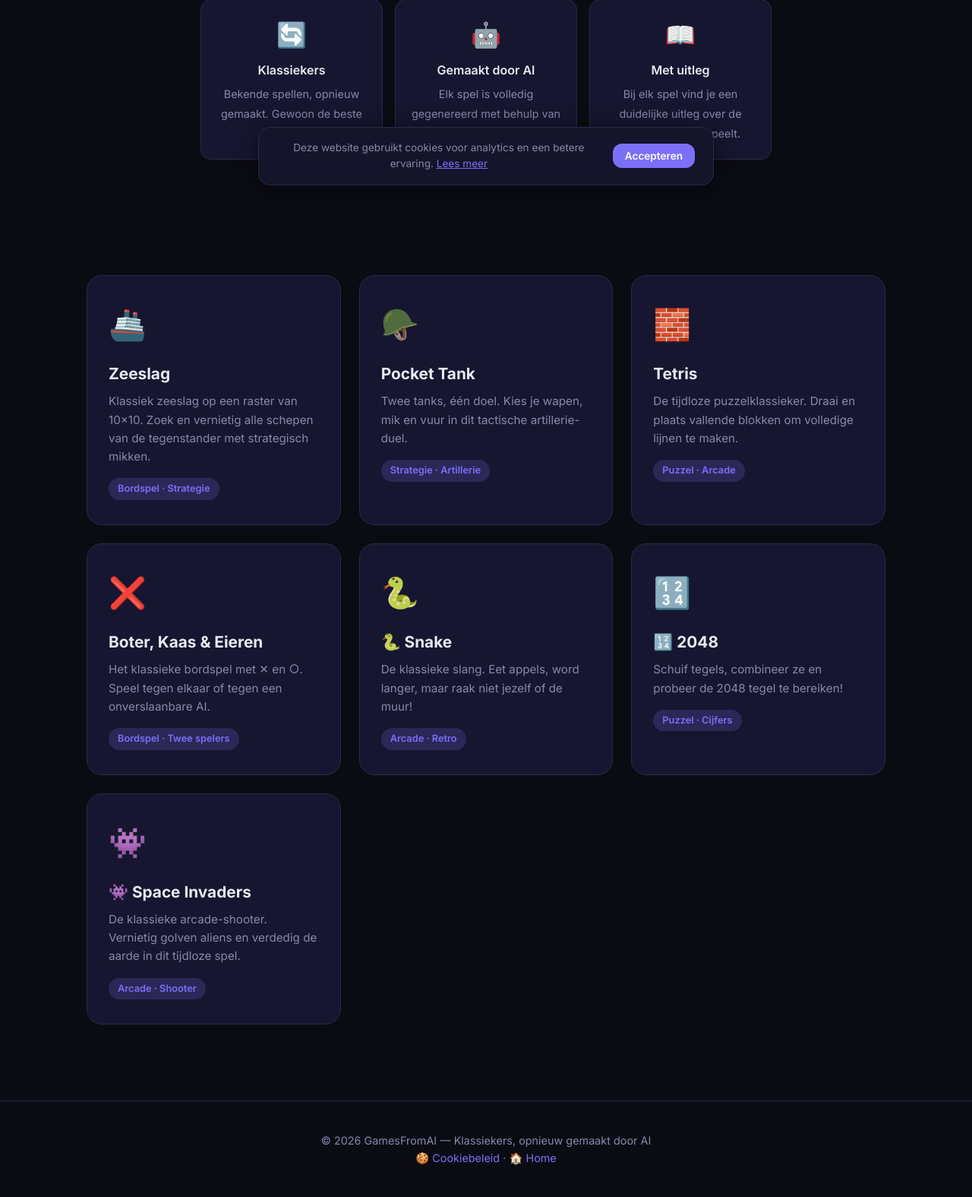
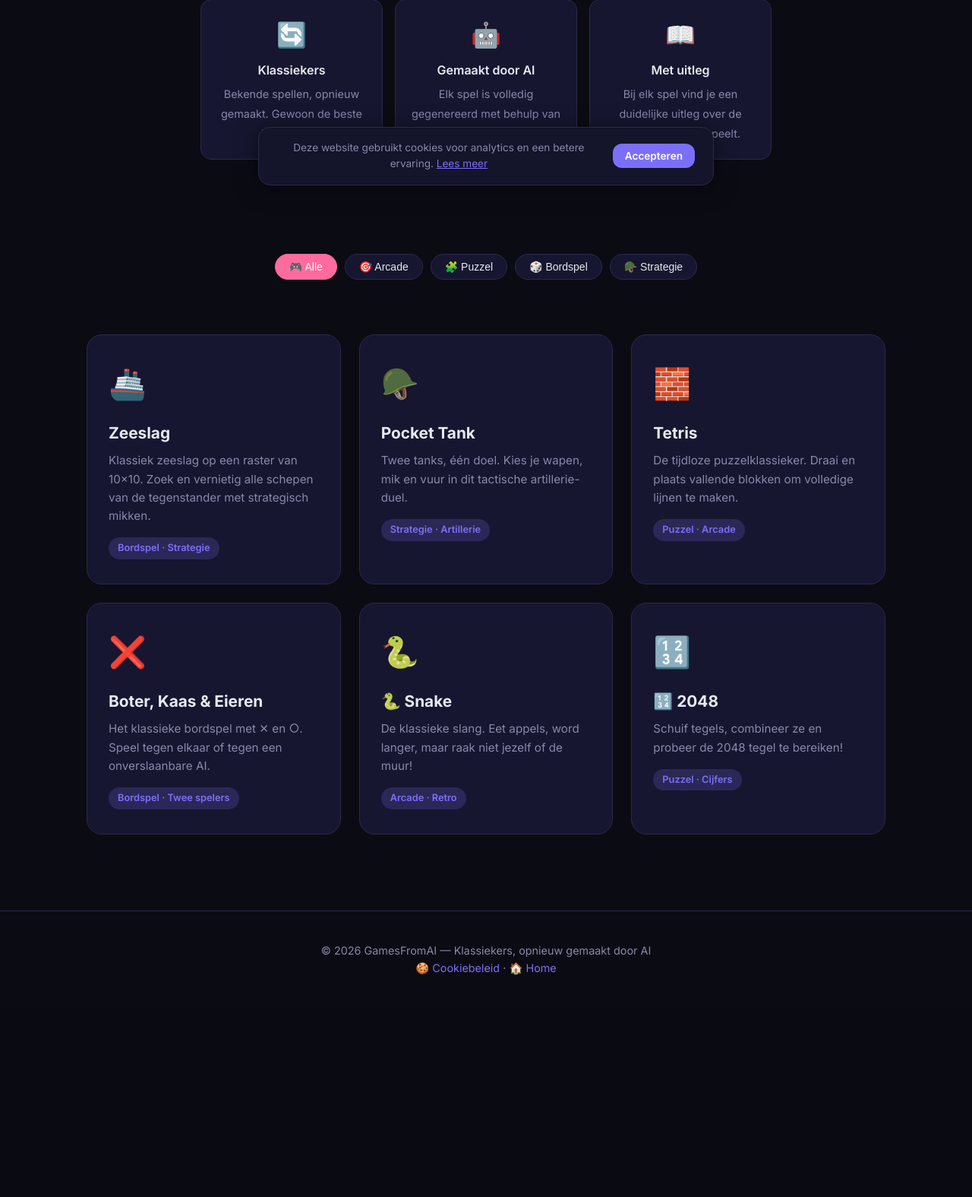
Before and after one commit to ronvissers/gamesfromai, a Flask app: page / in a window 1280 px wide. Shown: the part 532-2107 px from the top of the page at 76% size. After the commit the page ends 1815 px from the top, so only its background shows below. Run offline with Flask 3, Linux system fonts and the light colour scheme.

Commit message:
Categorie menu in header + filter op homepage: 6 random games, filter per type

```diff
--- a/static/css/style.css
+++ b/static/css/style.css
@@ -368,6 +368,37 @@ body {
     max-width: 100%;
 }
 
+/* Category filter bar */
+.category-bar {
+    display: flex;
+    flex-wrap: wrap;
+    gap: 10px;
+    justify-content: center;
+    margin: 32px 0 12px;
+    padding: 0 16px;
+}
+.cat-btn {
+    padding: 8px 18px;
+    border: 1px solid var(--border);
+    border-radius: 20px;
+    background: var(--card-bg);
+    color: var(--text);
+    font-size: 14px;
+    font-weight: 500;
+    cursor: pointer;
+    transition: all 0.2s;
+}
+.cat-btn:hover {
+    background: var(--accent);
+    color: #fff;
+    border-color: var(--accent);
+}
+.cat-btn.active {
+    background: var(--accent);
+    color: #fff;
+    border-color: var(--accent);
+}
+
 .fullscreen-btn {
     position: absolute;
     top: 8px;
--- a/static/js/i18n.js
+++ b/static/js/i18n.js
@@ -14,6 +14,13 @@ const i18n = {
         "nav-space": "👾 Space Invaders",
         "nav-snake": "🐍 Snake",
         "nav-2048": "🔢 2048",
+
+        // Categories
+        "cat-all": "🎮 Alle",
+        "cat-arcade": "🎯 Arcade",
+        "cat-puzzel": "🧩 Puzzel",
+        "cat-bordspel": "🎲 Bordspel",
+        "cat-strategie": "🪖 Strategie",
 
         // Hero
         "hero-title": "Klassiekers, opnieuw gemaakt",
@@ -206,6 +213,13 @@ const i18n = {
         "nav-snake": "🐍 Snake",
         "nav-2048": "🔢 2048",
 
+        // Categories
+        "cat-all": "🎮 All",
+        "cat-arcade": "🎯 Arcade",
+        "cat-puzzel": "🧩 Puzzle",
+        "cat-bordspel": "🎲 Board Game",
+        "cat-strategie": "🪖 Strategy",
+
         // Hero
         "hero-title": "Classics, rebuilt",
         "hero-sub": "Battleship, Space Invaders, Pocket Tank and Tetris — fully rebuilt by AI.",
--- a/templates/base.html
+++ b/templates/base.html
@@ -81,14 +81,20 @@
             <ul class="dropdown-list">
                 <li><a href="/" data-i18n="nav-home">🏠 Home</a></li>
                 <li class="divider"></li>
-                <li><span class="dropdown-label" data-i18n="nav-games">🎮 Spellen</span></li>
+                <li><span class="dropdown-label">🎯 <span data-i18n="cat-arcade">Arcade</span></span></li>
+                <li><a href="/snake" data-i18n="nav-snake">🐍 Snake</a></li>
+                <li><a href="/space-invaders" data-i18n="nav-space">👾 Space Invaders</a></li>
+                <li class="divider"></li>
+                <li><span class="dropdown-label">🧩 <span data-i18n="cat-puzzel">Puzzel</span></span></li>
+                <li><a href="/tetris" data-i18n="nav-tetris">🧱 Tetris</a></li>
+                <li><a href="/2048" data-i18n="nav-2048">🔢 2048</a></li>
+                <li class="divider"></li>
+                <li><span class="dropdown-label">🎲 <span data-i18n="cat-bordspel">Bordspel</span></span></li>
                 <li><a href="/zeeslag" data-i18n="nav-zeeslag">🚢 Zeeslag</a></li>
+                <li><a href="/boter-kaas-eieren" data-i18n="nav-boter">❌ Boter, Kaas & Eieren</a></li>
+                <li class="divider"></li>
+                <li><span class="dropdown-label">🪖 <span data-i18n="cat-strategie">Strategie</span></span></li>
                 <li><a href="/tank-game" data-i18n="nav-tank">🪖 Pocket Tank</a></li>
-                <li><a href="/tetris" data-i18n="nav-tetris">🧱 Tetris</a></li>
-                <li><a href="/boter-kaas-eieren" data-i18n="nav-boter">❌ Boter, Kaas & Eieren</a></li>
-                <li><a href="/snake" data-i18n="nav-snake">🐍 Snake</a></li>
-                <li><a href="/2048" data-i18n="nav-2048">🔢 2048</a></li>
-                <li><a href="/space-invaders" data-i18n="nav-space">👾 Space Invaders</a></li>
             </ul>
         </div>
     </nav>
--- a/templates/index.html
+++ b/templates/index.html
@@ -29,50 +29,59 @@
     </div>
 </section>
 
-<section class="game-grid" id="games">
-    <a href="/zeeslag" class="game-card">
+<!-- Category filter -->
+<section class="category-bar" id="games">
+    <button class="cat-btn active" data-cat="all" data-i18n="cat-all">🎮 Alle</button>
+    <button class="cat-btn" data-cat="arcade" data-i18n="cat-arcade">🎯 Arcade</button>
+    <button class="cat-btn" data-cat="puzzel" data-i18n="cat-puzzel">🧩 Puzzel</button>
+    <button class="cat-btn" data-cat="bordspel" data-i18n="cat-bordspel">🎲 Bordspel</button>
+    <button class="cat-btn" data-cat="strategie" data-i18n="cat-strategie">🪖 Strategie</button>
+</section>
+
+<section class="game-grid">
+    <a href="/zeeslag" class="game-card" data-category="bordspel strategie">
         <span class="emoji">🚢</span>
         <h3 data-i18n="card-zeeslag-title">Zeeslag</h3>
         <p data-i18n="card-zeeslag-desc">Klassiek zeeslag op een raster van 10×10. Zoek en vernietig alle schepen van de tegenstander met strategisch mikken.</p>
         <span class="tag" data-i18n="card-zeeslag-tag">Bordspel · Strategie</span>
     </a>
 
-    <a href="/tank-game" class="game-card">
+    <a href="/tank-game" class="game-card" data-category="strategie">
         <span class="emoji">🪖</span>
         <h3 data-i18n="card-tank-title">Pocket Tank</h3>
         <p data-i18n="card-tank-desc">Twee tanks, één doel. Kies je wapen, mik en vuur in dit tactische artillerie-duel.</p>
         <span class="tag" data-i18n="card-tank-tag">Strategie · Artillerie</span>
     </a>
 
-    <a href="/tetris" class="game-card">
+    <a href="/tetris" class="game-card" data-category="puzzel arcade">
         <span class="emoji">🧱</span>
         <h3 data-i18n="card-tetris-title">Tetris</h3>
         <p data-i18n="card-tetris-desc">De tijdloze puzzelklassieker. Draai en plaats vallende blokken om volledige lijnen te maken.</p>
         <span class="tag" data-i18n="card-tetris-tag">Puzzel · Arcade</span>
     </a>
 
-    <a href="/boter-kaas-eieren" class="game-card">
+    <a href="/boter-kaas-eieren" class="game-card" data-category="bordspel">
         <span class="emoji">❌</span>
         <h3 data-i18n="card-boter-title">Boter, Kaas & Eieren</h3>
         <p data-i18n="card-boter-desc">Het klassieke bordspel met ✕ en ○. Speel tegen elkaar of tegen een onverslaanbare AI.</p>
         <span class="tag" data-i18n="card-boter-tag">Bordspel · Twee spelers</span>
     </a>
 
-    <a href="/snake" class="game-card">
+    <a href="/snake" class="game-card" data-category="arcade">
         <span class="emoji">🐍</span>
         <h3 data-i18n="card-snake-title">Snake</h3>
         <p data-i18n="card-snake-desc">De klassieke slang. Eet appels, word langer, maar raak niet jezelf of de muur!</p>
         <span class="tag" data-i18n="card-snake-tag">Arcade · Retro</span>
     </a>
 
-    <a href="/2048" class="game-card">
+    <a href="/2048" class="game-card" data-category="puzzel">
         <span class="emoji">🔢</span>
         <h3 data-i18n="card-2048-title">2048</h3>
         <p data-i18n="card-2048-desc">Schuif tegels, combineer ze en probeer de 2048 tegel te bereiken!</p>
         <span class="tag" data-i18n="card-2048-tag">Puzzel · Cijfers</span>
     </a>
 
-    <a href="/space-invaders" class="game-card">
+    <a href="/space-invaders" class="game-card" data-category="arcade">
         <span class="emoji">👾</span>
         <h3 data-i18n="card-space-title">Space Invaders</h3>
         <p data-i18n="card-space-desc">De klassieke arcade-shooter. Vernietig golven aliens en verdedig de aarde in dit tijdloze spel.</p>
@@ -80,4 +89,53 @@
     </a>
 </section>
 
+<script>
+// === Category filter + random 6 on homepage ===
+(function() {
+    const grid = document.querySelector('.game-grid');
+    const cards = Array.from(document.querySelectorAll('.game-card'));
+    const catBtns = document.querySelectorAll('.cat-btn');
+    const MAX_HOME = 6;
+    let activeCat = 'all';
+    let isFiltered = false;
+
+    function shuffle(arr) {
+        for (let i = arr.length - 1; i > 0; i--) {
+            const j = Math.floor(Math.random() * (i + 1));
+            [arr[i], arr[j]] = [arr[j], arr[i]];
+        }
+        return arr;
+    }
+
+    function showCards(category) {
+        cards.forEach(c => c.style.display = 'none');
+
+        let visible = cards.filter(c => {
+            if (category === 'all') return true;
+            return c.dataset.category && c.dataset.category.includes(category);
+        });
+
+        // Only limit to 6 when "Alle" is selected and not filtered by category click
+        if (category === 'all' && !isFiltered) {
+            visible = shuffle(visible).slice(0, MAX_HOME);
+        }
+
+        visible.forEach(c => c.style.display = '');
+    }
+
+    catBtns.forEach(btn => {
+        btn.addEventListener('click', () => {
+            catBtns.forEach(b => b.classList.remove('active'));
+            btn.classList.add('active');
+            activeCat = btn.dataset.cat;
+            isFiltered = true;
+            showCards(activeCat);
+        });
+    });
+
+    // Initial: show 6 random cards
+    showCards('all');
+})();
+</script>
+
 {% endblock %}
```
